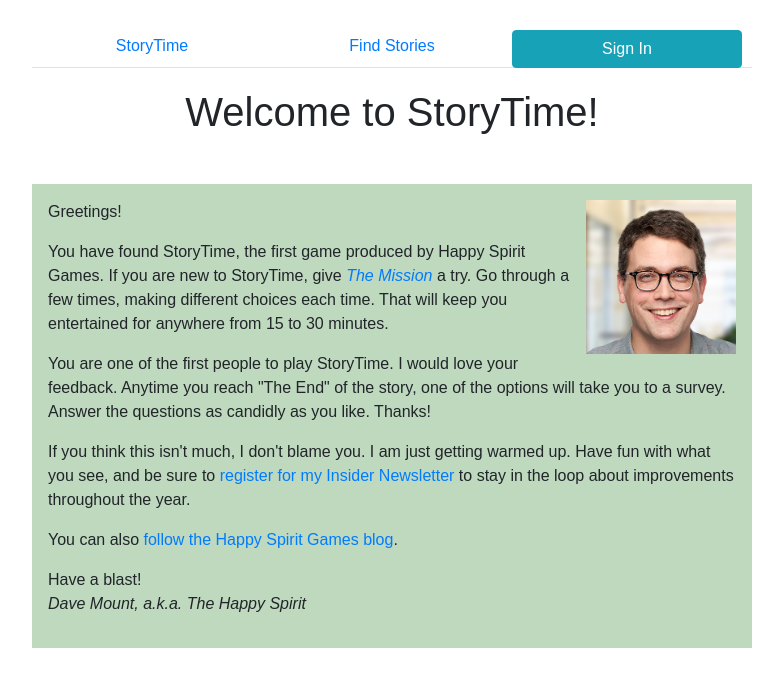
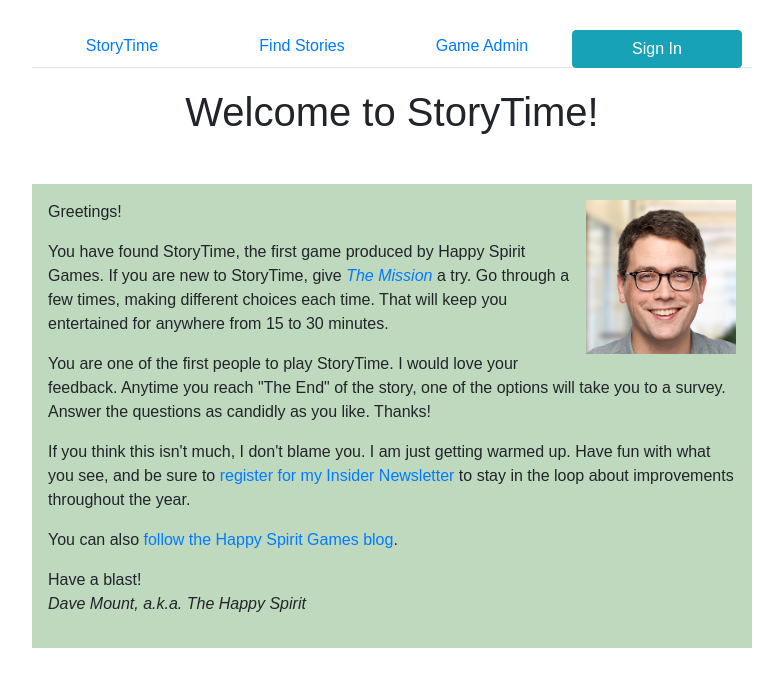
Before and after one commit to happyspiritgames/storytime-monorepo, a React (Create React App) app in the folder client/: page / in a window 1280 px wide. Shown: the top 686 px of the page, without its empty margins (248-1031 px from the left). Built offline with nearby package versions, Linux system fonts and the light colour scheme; what auth0-js would draw is missing.

Commit message:
Keep these, but need to work in development.

```diff
--- a/client/src/components/App.js
+++ b/client/src/components/App.js
@@ -5,6 +5,7 @@ import Library from './reader/Library';
 import Login from './account/Login';
 import Reader from './reader/Reader';
 import Account from './account/Account';
+import Admin from './admin/PlayerAdmin';
 import Callback from './Callback';
 
 export default class StoryTimeApp extends Component {
@@ -17,6 +18,7 @@ export default class StoryTimeApp extends Component {
         <Route path="/library" component={Library} />
         <Route path="/reader/:storyKey" component={Reader} />
         <Route path="/account" component={Account} />
+        <Route path="/admin" component={Admin} />
         <Route path="/callback" component={Callback} />
       </div>
     );
--- a/client/src/components/MainNav.js
+++ b/client/src/components/MainNav.js
@@ -28,6 +28,9 @@ class MainNav extends Component {
             </NavItem>
           ) : ''
         }
+        <NavItem>
+          <NavLink href="/admin">Game Admin</NavLink>
+        </NavItem>
         <NavItem className="nav navbar-nav navbar-right">
           {
             ( loggedIn ) ? (
```
Also changed, not shown: client/src/components/admin/PlayerAdmin.js (added).
